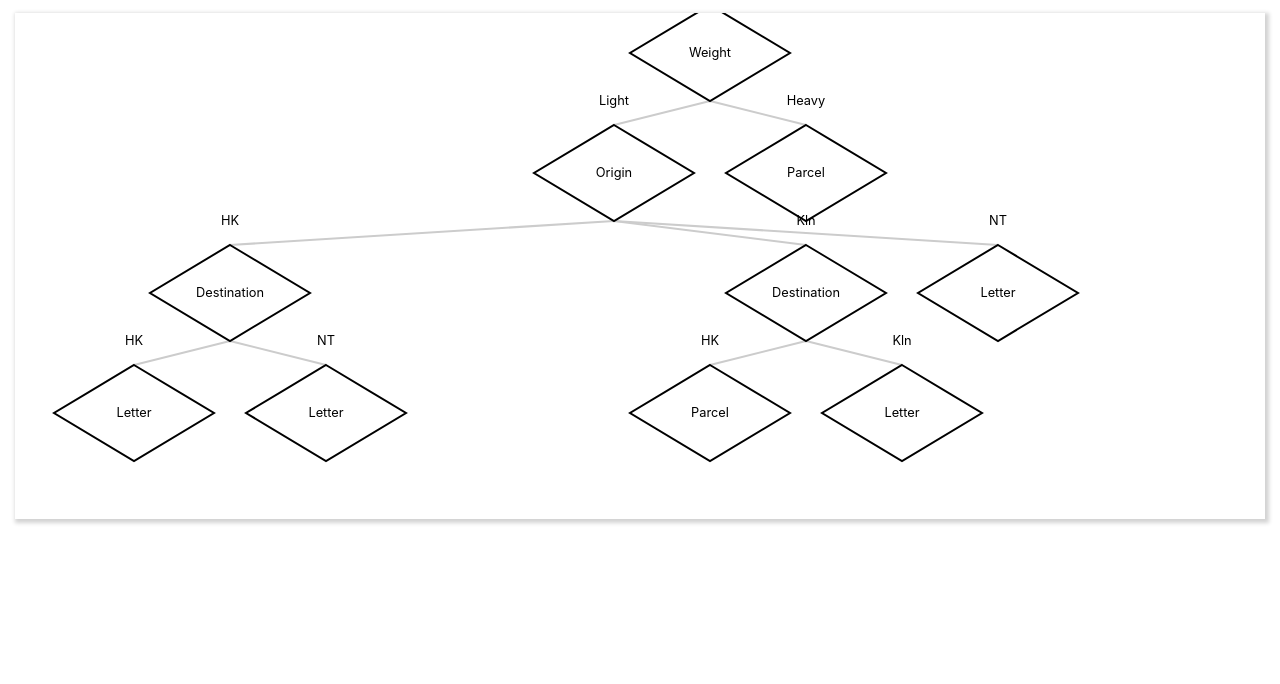
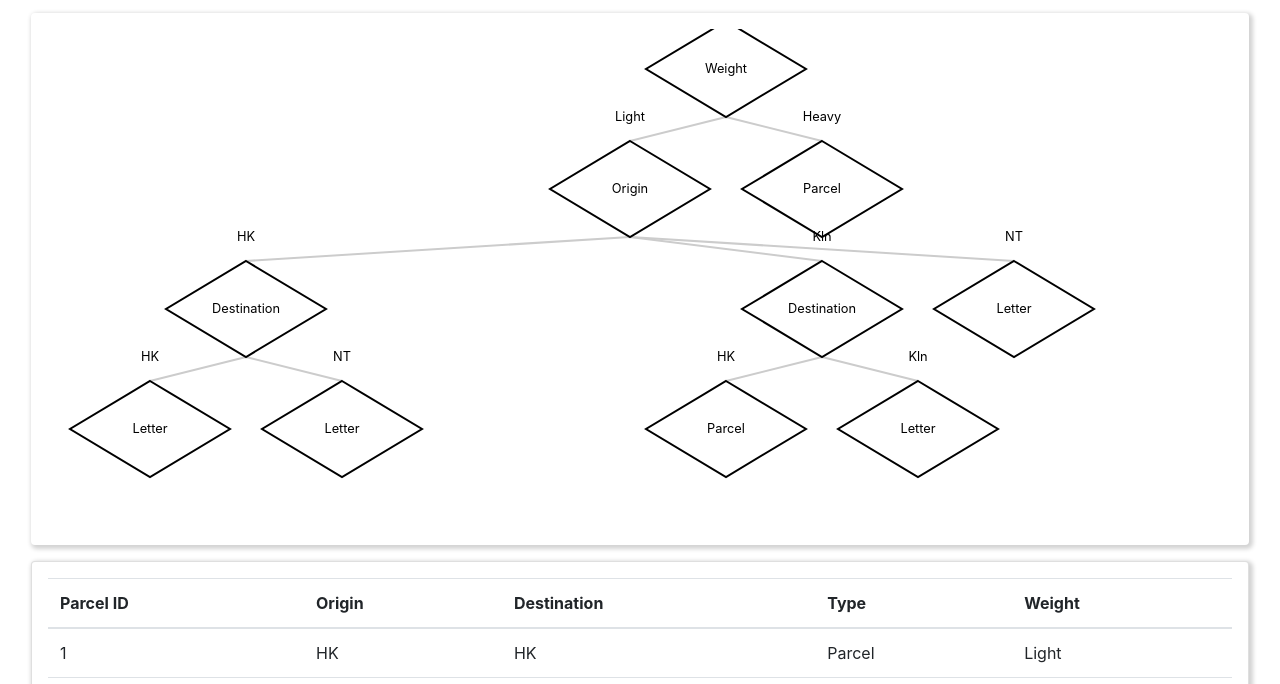
Before and after one commit to tobyng01/decision-tree-d3, a plain HTML site: page index.html in a window 1280 px wide. Shown: the part 116-800 px from the top of the page. Drawn offline with nearby package versions, Linux system fonts and the light colour scheme.

Commit message:
added data table view

```diff
--- a/index.html
+++ b/index.html
@@ -9,7 +9,9 @@
         crossorigin="anonymous">
     <title>Decision Tree D3</title>
     <style>
-        .d3-card {
+        .card {
+            margin: 1rem;
+            padding: 1rem;
             box-shadow: 2px 2px 4px 2px lightgrey;
         }
 
@@ -45,10 +47,10 @@
             </div>
         </div>
         <div class="tree-diagram">
-            <div id="d3-tree" class="d3-card border-0"></div>
+            <div id="d3-tree" class="card border-0"></div>
         </div>
-        <div class="data-table">
-
+        <div class="card">
+            <table id="data-table" class="table"></table>
         </div>
     </div>
 
--- a/main.js
+++ b/main.js
@@ -222,6 +222,33 @@ function ID3(rows, headers, decisionAttr) {
     }
 }
 
+function showDataTable(rows, headers) {
+    const dataTable = document.getElementById('data-table')
+    dataTable.innerHTML = '' // clear HTML first
+    // add table headers
+    const thead = document.createElement('thead')
+    const trHeader = document.createElement('tr')
+    for (let header of headers) {
+        const th = document.createElement('th')
+        th.innerHTML = header
+        trHeader.appendChild(th)
+    }
+    thead.appendChild(trHeader)
+    dataTable.appendChild(thead)
+    // add table rows
+    const tbody = document.createElement('tbody')
+    for (let row of rows) {
+        const trBody = document.createElement('tr')
+        for (let attr in row) {
+            const td = document.createElement('td')
+            td.innerHTML = row[attr]
+            trBody.appendChild(td)
+        }
+        tbody.appendChild(trBody)
+    }
+    dataTable.appendChild(tbody)
+}
+
 Papa.parse(`Parcel ID,Origin,Destination,Type,Weight
 1,HK,HK,Parcel,Light
 2,Kln,Kln,Letter,Light
@@ -245,10 +272,12 @@ Papa.parse(`Parcel ID,Origin,Destination,Type,Weight
 20,HK,HK,Parcel,Light`, {
         header: true,
         complete: res => {
+            // show data on table view
+            showDataTable(res.data, res.meta.fields)
+            // run ID3 algorithm on data
             // removing 'Parcel ID' Attr: no need for decision tree
             res.data.forEach(row => { delete row['Parcel ID'] })
             res.meta.fields.splice(res.meta.fields.indexOf('Parcel ID'), 1)
-            // run ID3 algorithm on data
             ID3(res.data, res.meta.fields, 'Type')
         }
     })
```
